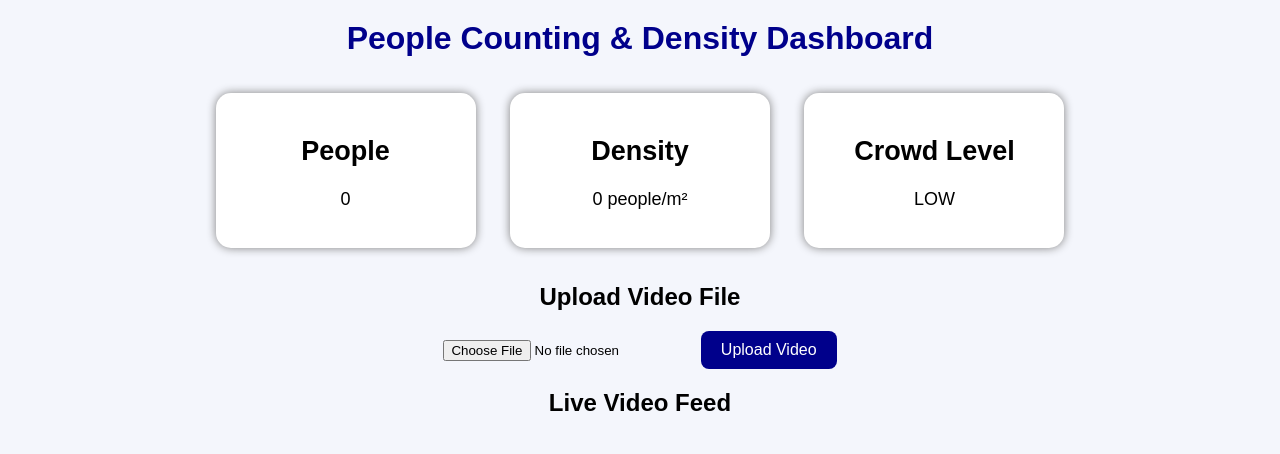
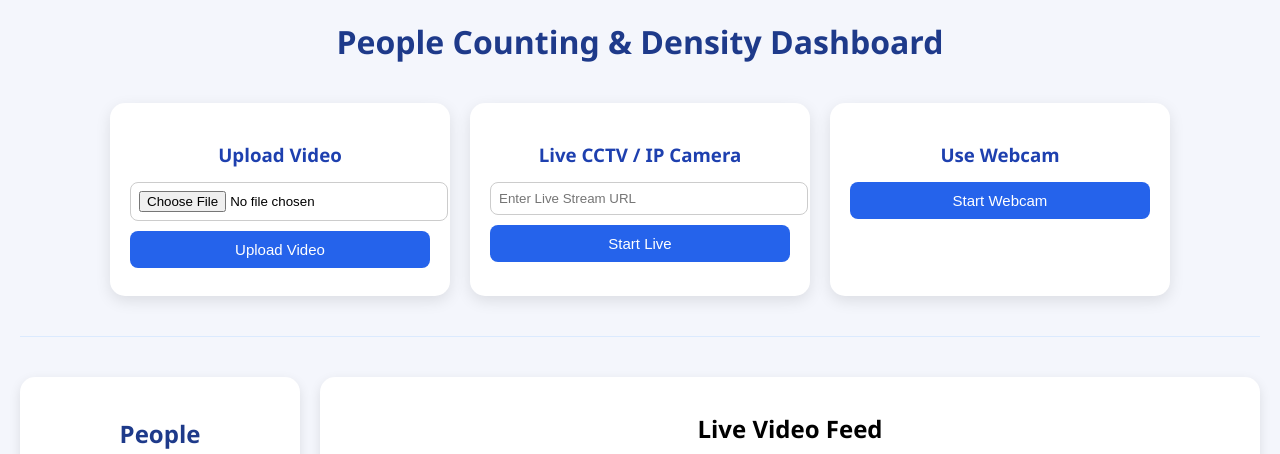
Before and after one commit to Samyak122/people-counting-and-alert-system, a Flask app: page / in a window 1280 px wide. Shown: the top 454 px of the page. Run offline with Flask 3, Linux system fonts and the light colour scheme.

Commit message:
updation

```diff
--- a/app.py
+++ b/app.py
@@ -18,17 +18,17 @@ app.config["UPLOAD_FOLDER"] = UPLOAD_FOLDER
 # ==============================
 model = YOLO("yolov8n.pt")
 
-# Default Video
+# ==============================
+# Default Video Source
+# ==============================
 DEFAULT_VIDEO = "mall_counting.mp4"
 cap = cv2.VideoCapture(DEFAULT_VIDEO)
 
 # ==============================
-# Full Screen Real Area (meters)
-# Change based on camera footage
-# Example Classroom: 6m x 5m
+# Full Screen Area (meters)
 # ==============================
-frame_width_m = 6
-frame_height_m = 5
+frame_width_m = 60
+frame_height_m = 50
 frame_area_m2 = frame_width_m * frame_height_m
 
 # ==============================
@@ -41,9 +41,8 @@ crowd_level = "LOW"
 # Annotator
 box_annotator = sv.BoxAnnotator(thickness=2)
 
-
 # ==============================
-# Home Route
+# HOME PAGE
 # ==============================
 @app.route("/")
 def home():
@@ -51,7 +50,7 @@ def home():
 
 
 # ==============================
-# Upload Route
+# UPLOAD VIDEO FILE
 # ==============================
 @app.route("/upload", methods=["POST"])
 def upload_video():
@@ -59,7 +58,7 @@ def upload_video():
 
     file = request.files["video"]
     if file.filename == "":
-        return "No file selected!"
+        return "❌ No file selected!"
 
     filepath = os.path.join(app.config["UPLOAD_FOLDER"], file.filename)
     file.save(filepath)
@@ -67,11 +66,40 @@ def upload_video():
     cap.release()
     cap = cv2.VideoCapture(filepath)
 
-    return "Video Uploaded Successfully! Go Back."
+    return "✅ Video Uploaded Successfully! Go Back."
 
 
 # ==============================
-# Video Stream Function
+# LIVE STREAM LINK (IP CAMERA)
+# ==============================
+@app.route("/live", methods=["POST"])
+def live_stream():
+    global cap
+
+    stream_url = request.form.get("stream")
+
+    if stream_url == "":
+        return "❌ No Live Link Provided!"
+
+    cap.release()
+    cap = cv2.VideoCapture(stream_url)
+
+    return "✅ Live Stream Started Successfully! Go Back."
+
+
+# ==============================
+# WEBCAM START
+# ==============================
+@app.route("/webcam")
+def webcam():
+    global cap
+    cap.release()
+    cap = cv2.VideoCapture(0)
+    return "✅ Webcam Started Successfully! Go Back."
+
+
+# ==============================
+# VIDEO STREAM FUNCTION
 # ==============================
 def generate_frames():
     global people_count, density_m2, crowd_level
@@ -79,9 +107,10 @@ def generate_frames():
     while True:
         ret, frame = cap.read()
         if not ret:
-            break
+            cap.set(cv2.CAP_PROP_POS_FRAMES, 0)
+            continue
 
-        # YOLO Detection
+        # YOLO Detection (Only Person Class)
         results = model.predict(
             frame,
             classes=[0],
@@ -92,19 +121,13 @@ def generate_frames():
 
         detections = sv.Detections.from_ultralytics(results[0])
 
-        # ==============================
-        # Full Screen People Count
-        # ==============================
+        # People Count
         people_count = len(detections.xyxy)
 
-        # ==============================
-        # Density in People per m²
-        # ==============================
+        # Density Calculation
         density_m2 = people_count / frame_area_m2
 
-        # ==============================
-        # Crowd Level Thresholds
-        # ==============================
+        # Crowd Level
         if density_m2 < 0.3:
             crowd_level = "LOW"
         elif density_m2 < 0.8:
@@ -120,11 +143,12 @@ def generate_frames():
         frame_bytes = buffer.tobytes()
 
         yield (b"--frame\r\n"
-               b"Content-Type: image/jpeg\r\n\r\n" + frame_bytes + b"\r\n")
+               b"Content-Type: image/jpeg\r\n\r\n" +
+               frame_bytes + b"\r\n")
 
 
 # ==============================
-# Video Route
+# VIDEO ROUTE
 # ==============================
 @app.route("/video")
 def video():
@@ -133,7 +157,7 @@ def video():
 
 
 # ==============================
-# Stats Route
+# STATS ROUTE
 # ==============================
 @app.route("/stats")
 def stats():
@@ -145,7 +169,7 @@ def stats():
 
 
 # ==============================
-# Run Server
+# RUN SERVER
 # ==============================
 if __name__ == "__main__":
     app.run(debug=True)
--- a/templates/index.html
+++ b/templates/index.html
@@ -2,59 +2,131 @@
 <html>
 <head>
   <title>People Counting Dashboard</title>
-
-  <!-- Chart.js Library -->
   <script src="https://cdn.jsdelivr.net/npm/chart.js"></script>
 
   <style>
     body {
-      font-family: Arial;
-      text-align: center;
+      font-family: "Segoe UI", Arial;
       background: #f4f6fc;
+      margin: 0;
+      padding: 0;
     }
 
     h1 {
-      color: darkblue;
-      margin-top: 20px;
+      text-align: center;
+      color: #1e3a8a;
+      margin: 20px 0;
     }
 
-    .card {
-      display: inline-block;
+    .top-actions {
+      display: flex;
+      gap: 20px;
+      justify-content: center;
       padding: 20px;
-      margin: 15px;
-      width: 220px;
-      background: white;
-      border-radius: 15px;
-      box-shadow: 0px 0px 10px gray;
-      font-size: 18px;
+      flex-wrap: wrap;
     }
 
-    img {
-      margin-top: 20px;
+    .action-card {
+      background: white;
+      width: 300px;
+      padding: 20px;
+      border-radius: 15px;
+      box-shadow: 0 5px 15px rgba(0,0,0,0.1);
+      text-align: center;
+    }
+
+    .action-card h3 {
+      color: #1e40af;
+      margin-bottom: 15px;
+    }
+
+    input {
+      padding: 8px;
+      width: 100%;
+      border-radius: 8px;
+      border: 1px solid #ccc;
+      margin-bottom: 10px;
+    }
+
+    button {
+      padding: 10px;
+      width: 100%;
+      border: none;
+      border-radius: 8px;
+      background: #2563eb;
+      color: white;
+      font-size: 15px;
+      cursor: pointer;
+    }
+
+    button:hover {
+      background: #16a34a;
+    }
+
+    .msg {
+      margin-top: 8px;
+      font-size: 14px;
+      color: green;
+    }
+
+    hr {
+      border: none;
+      height: 1px;
+      background: #dbeafe;
+      margin: 20px;
+    }
+
+    .main {
+      display: flex;
+      gap: 20px;
+      padding: 20px;
+      flex-wrap: wrap;
+    }
+
+    .left {
+      width: 280px;
+      display: flex;
+      flex-direction: column;
+      gap: 15px;
+    }
+
+    .stat-card {
+      background: white;
+      padding: 20px;
+      border-radius: 15px;
+      box-shadow: 0 4px 12px rgba(0,0,0,0.1);
+      text-align: center;
+    }
+
+    .stat-card h2 {
+      color: #1e3a8a;
+      margin-bottom: 10px;
+    }
+
+    .stat-value {
+      font-size: 26px;
+      font-weight: bold;
+    }
+
+    .right {
+      flex: 1;
+      background: white;
+      padding: 15px;
+      border-radius: 15px;
+      box-shadow: 0 4px 12px rgba(0,0,0,0.1);
+      text-align: center;
+    }
+
+    .right img {
+      width: 100%;
+      max-width: 850px;
+      border-radius: 15px;
       border: 3px solid black;
-      border-radius: 15px;
     }
 
     canvas {
       margin-top: 30px;
-      background: white;
-      border-radius: 15px;
-      box-shadow: 0px 0px 10px gray;
-      padding: 15px;
-    }
-
-    button {
-      padding: 10px 20px;
-      border: none;
-      background: darkblue;
-      color: white;
-      border-radius: 8px;
-      cursor: pointer;
-      font-size: 16px;
-    }
-
-    button:hover {
-      background: green;
+      max-width: 850px;
     }
   </style>
 </head>
@@ -63,51 +135,97 @@
 
 <h1>People Counting & Density Dashboard</h1>
 
-<!-- ================= CARDS ================= -->
+<div class="top-actions">
 
-<div class="card">
-  <h2>People</h2>
-  <p id="people">0</p>
+  <!-- Upload Video -->
+  <div class="action-card">
+    <h3>Upload Video</h3>
+    <input type="file" id="videoFile" accept="video/mp4">
+    <button onclick="uploadVideo()">Upload Video</button>
+    <div class="msg" id="uploadMsg"></div>
+  </div>
+
+  <!-- Live Stream -->
+  <div class="action-card">
+    <h3>Live CCTV / IP Camera</h3>
+    <input type="text" id="liveLink" placeholder="Enter Live Stream URL">
+    <button onclick="startLive()">Start Live</button>
+    <div class="msg" id="liveMsg"></div>
+  </div>
+
+  <!-- Webcam -->
+  <div class="action-card">
+    <h3>Use Webcam</h3>
+    <button onclick="startWebcam()">Start Webcam</button>
+    <div class="msg" id="webcamMsg"></div>
+  </div>
+
 </div>
 
-<div class="card">
-  <h2>Density</h2>
-  <p id="density">0</p>
+<hr>
+
+<div class="main">
+
+  <div class="left">
+    <div class="stat-card">
+      <h2>People</h2>
+      <div class="stat-value" id="people">0</div>
+    </div>
+
+    <div class="stat-card">
+      <h2>Density</h2>
+      <div class="stat-value" id="density">0</div>
+    </div>
+
+    <div class="stat-card">
+      <h2>Crowd Level</h2>
+      <div class="stat-value" id="level">LOW</div>
+    </div>
+  </div>
+
+  <div class="right">
+    <h2>Live Video Feed</h2>
+    <img src="/video">
+    <h2>Live People Count Graph</h2>
+    <canvas id="peopleChart"></canvas>
+  </div>
+
 </div>
 
-<div class="card">
-  <h2>Crowd Level</h2>
-  <p id="level">LOW</p>
-</div>
+<script>
+  function uploadVideo() {
+    const file = document.getElementById("videoFile").files[0];
+    const formData = new FormData();
+    formData.append("video", file);
 
-<!-- ================= UPLOAD ================= -->
+    fetch("/upload", { method: "POST", body: formData })
+      .then(res => res.text())
+      .then(msg => document.getElementById("uploadMsg").innerText = msg);
+  }
 
-<h2>Upload Video File</h2>
+  function startLive() {
+    const link = document.getElementById("liveLink").value;
 
-<form action="/upload" method="POST" enctype="multipart/form-data">
-  <input type="file" name="video" accept="video/mp4">
-  <button type="submit">Upload Video</button>
-</form>
+    fetch("/live", {
+      method: "POST",
+      headers: { "Content-Type": "application/x-www-form-urlencoded" },
+      body: "stream=" + encodeURIComponent(link)
+    })
+    .then(res => res.text())
+    .then(msg => document.getElementById("liveMsg").innerText = msg);
+  }
 
-<!-- ================= VIDEO ================= -->
+  function startWebcam() {
+    fetch("/webcam")
+      .then(res => res.text())
+      .then(msg => document.getElementById("webcamMsg").innerText = msg);
+  }
 
-<h2>Live Video Feed</h2>
-<img src="/video" width="850">
-
-<!-- ================= GRAPH BELOW VIDEO ================= -->
-
-<h2>Live People Count Graph</h2>
-<canvas id="peopleChart" width="850" height="300"></canvas>
-
-<!-- ================= SCRIPT ================= -->
-
-<script>
+  // ===== Chart & Stats =====
   let labels = [];
   let peopleData = [];
 
-  // Create Chart
   const ctx = document.getElementById("peopleChart").getContext("2d");
-
   const peopleChart = new Chart(ctx, {
     type: "line",
     data: {
@@ -118,30 +236,20 @@
         borderWidth: 2,
         fill: false
       }]
-    },
-    options: {
-      responsive: true,
-      scales: {
-        y: { beginAtZero: true }
-      }
     }
   });
 
-  // Update Stats + Graph
   async function updateStats() {
-    let response = await fetch("/stats");
-    let data = await response.json();
+    const res = await fetch("/stats");
+    const data = await res.json();
 
     document.getElementById("people").innerText = data.people;
-    document.getElementById("density").innerText = data.density + " people/m²";
+    document.getElementById("density").innerText = data.density + " p/m²";
     document.getElementById("level").innerText = data.level;
 
-    // Add graph point
-    let time = new Date().toLocaleTimeString();
-    labels.push(time);
+    labels.push(new Date().toLocaleTimeString());
     peopleData.push(data.people);
 
-    // Keep last 15 points only
     if (labels.length > 15) {
       labels.shift();
       peopleData.shift();
```
